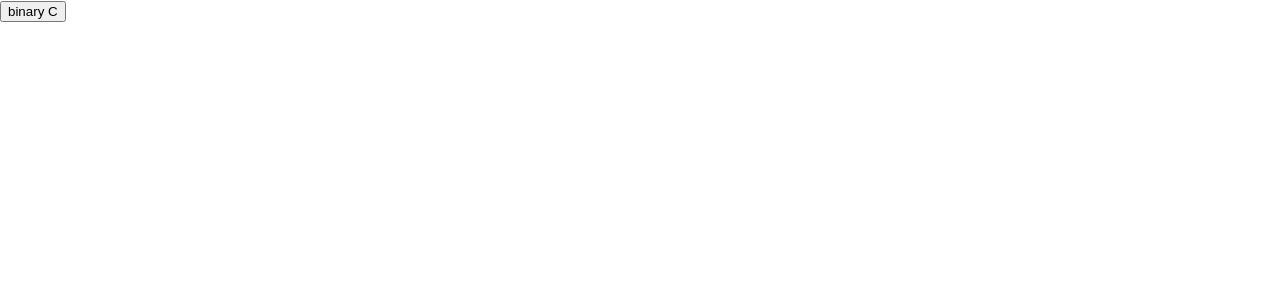
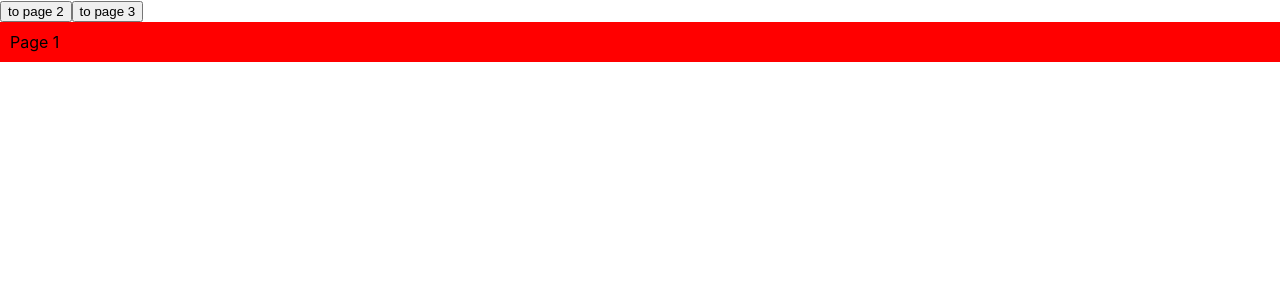
Before and after one commit to badishd-icodice-edu/class-work, a React (Create React App) app: page /page1 in a window 1280 px wide. Shown: the top 300 px of the page. Built offline with nearby package versions, Linux system fonts and the light colour scheme.

Commit message:
react-router-dom installed, added some example routes

```diff
--- a/package.json
+++ b/package.json
@@ -10,6 +10,7 @@
     "react": "^18.2.0",
     "react-dom": "^18.2.0",
     "react-icons": "^4.6.0",
+    "react-router-dom": "^6.4.3",
     "react-scripts": "5.0.1",
     "web-vitals": "^2.1.4"
   },
--- a/src/App.js
+++ b/src/App.js
@@ -1,50 +1,26 @@
 import React from 'react'
+import { BrowserRouter, Route, Routes } from 'react-router-dom'
 import './App.css'
-import BinaryConverter from './components/binary-converter'
-// import LanguageSelector from './components/language-picker'
-// import StatusPicker from './components/status-picker'
 
-const App = () => {
+import Page1 from './components/router-playground/page1'
+import Page2 from './components/router-playground/page2'
+import Page3 from './components/router-playground/page3'
+
+function App() {
   return (
-    <div>
-      {/* <LanguageSelector/> */}
-      <BinaryConverter />
-    </div>
+    <BrowserRouter>
+      <Routes>
+        <Route path="/page1" element={<Page1 />} />
+        <Route path="/page2" element={<Page2 />} />
+        <Route path="/page3" element={<Page3 />} />
+
+        <Route path="/element-sample" element={<h2>h2 element</h2>} />
+
+        {/* <Route path="/tic-tac-toe" element={<TicTacToe />} />
+        <Route path="/language-selector" element={<LanguageSelector />} /> */}
+      </Routes>
+    </BrowserRouter>
   )
 }
 
 export default App
-
-// import React,{ useState } from 'react'
-
-// const App = () => {
-//   const [objState, setObjState] = useState({})
-//   return <div>
-//     <pre>{JSON.stringify(objState, null ,2)}</pre>
-//     <button onClick={() => {
-//       setObjState(currState => {
-//         return {
-//           ...currState,
-//           aKey: 'a',
-//           bKey: 'b'
-//         }
-//       })
-//     }}>add element</button>
-//   </div>
-// }
-
-// export default App
-
-// import React from 'react'
-
-// const numbers = [1, 2, 3, 4]
-
-// // const [firstNum, , thirdNum, fourth, fifth] = numbers
-// const { length, [length - 1]: last, 2: third, 1: second } = numbers
-// console.log(last)
-
-// function App() {
-//   return <div className="App"></div>
-// }
-
-// export default App
--- /dev/null
+++ b/src/components/router-playground/page1.js
@@ -0,0 +1,24 @@
+import { useNavigate } from 'react-router-dom'
+
+export default function Page1() {
+  const navigate = useNavigate()
+  return (
+    <>
+      <button
+        onClick={() => {
+          navigate('/page2')
+        }}
+      >
+        to page 2
+      </button>
+      <button
+        onClick={() => {
+          navigate('/page3')
+        }}
+      >
+        to page 3
+      </button>
+      <div style={{ backgroundColor: 'red', padding: 10 }}>Page 1</div>
+    </>
+  )
+}
--- /dev/null
+++ b/src/components/router-playground/page2.js
@@ -0,0 +1,24 @@
+import { useNavigate } from 'react-router-dom'
+
+export default function Page1() {
+  const navigate = useNavigate()
+  return (
+    <>
+      <button
+        onClick={() => {
+          navigate('/page2')
+        }}
+      >
+        to page 1
+      </button>
+      <button
+        onClick={() => {
+          navigate('/page3')
+        }}
+      >
+        to page 3
+      </button>
+      <div style={{ backgroundColor: 'blue', padding: 10 }}>Page 2</div>
+    </>
+  )
+}
--- /dev/null
+++ b/src/components/router-playground/page3.js
@@ -0,0 +1,24 @@
+import { useNavigate } from 'react-router-dom'
+
+export default function Page1() {
+  const navigate = useNavigate()
+  return (
+    <>
+      <button
+        onClick={() => {
+          navigate('/page2')
+        }}
+      >
+        to page 1
+      </button>
+      <button
+        onClick={() => {
+          navigate('/page3')
+        }}
+      >
+        to page 2
+      </button>
+      <div style={{ backgroundColor: 'green', padding: 10 }}>Page 3</div>
+    </>
+  )
+}
```
Also changed, not shown: 1 other file (tests, documents, lock files or other folders).
